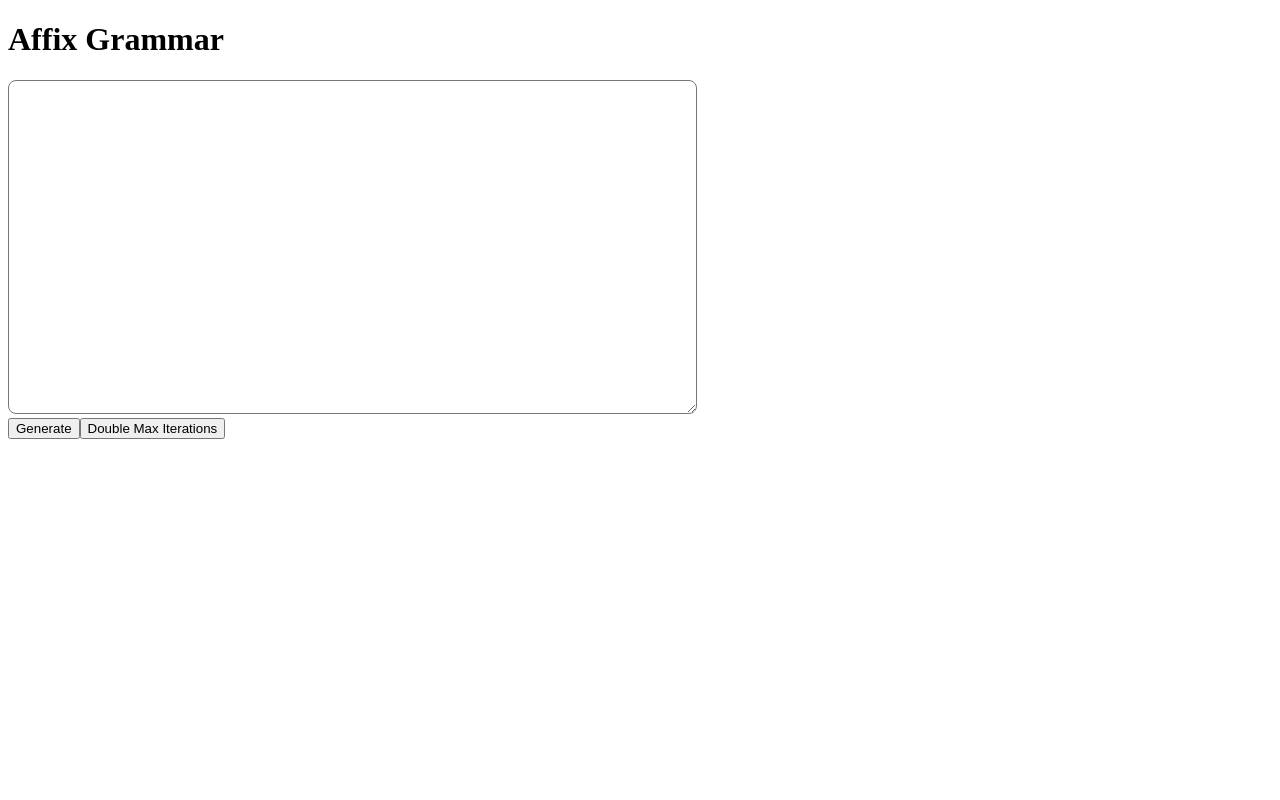
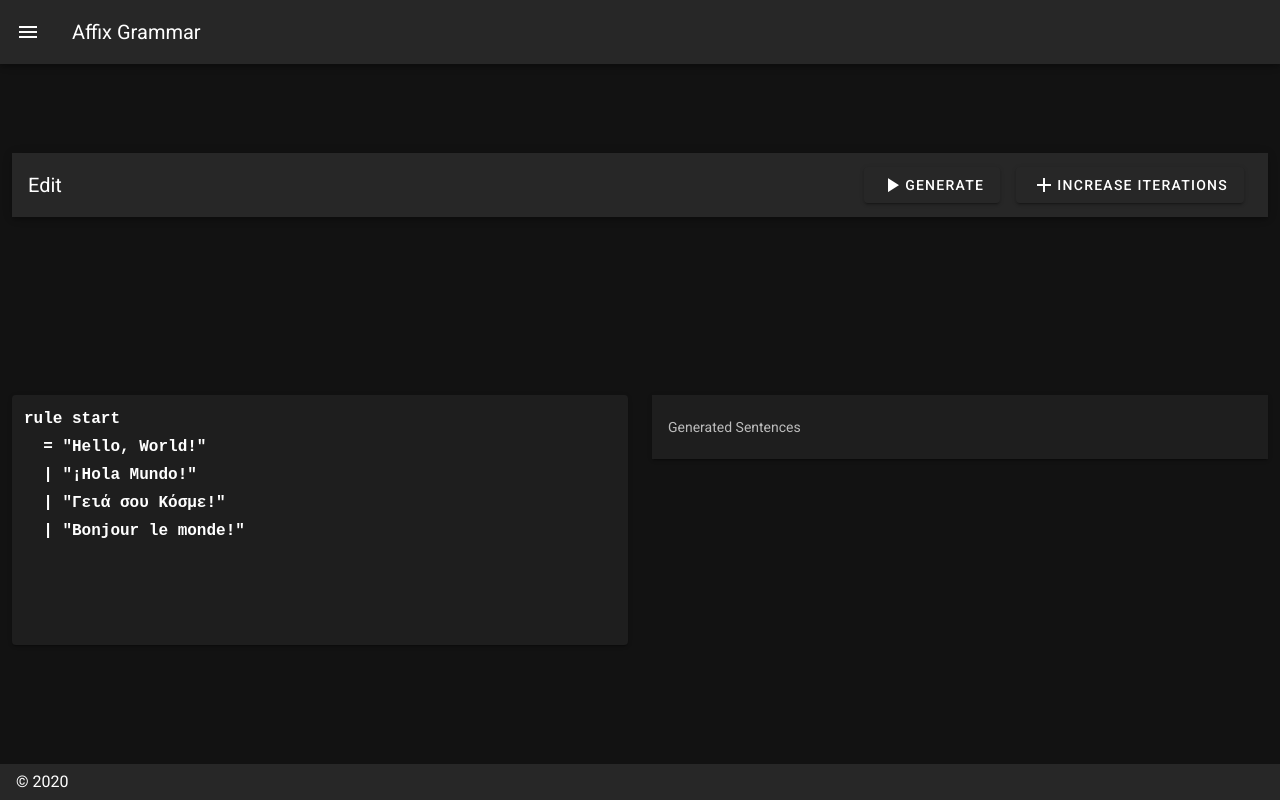
Before and after one commit to eignnx/affix-grammar-frontend, a Vue app: page / in a window 1280 px wide. Built offline with nearby package versions, Linux system fonts and the light colour scheme.

Commit message:
add vuetify

```diff
--- a/public/index.html
+++ b/public/index.html
@@ -6,6 +6,8 @@
     <meta name="viewport" content="width=device-width,initial-scale=1.0">
     <link rel="icon" href="<%= BASE_URL %>favicon.ico">
     <title><%= htmlWebpackPlugin.options.title %></title>
+    <link rel="stylesheet" href="https://fonts.googleapis.com/css?family=Roboto:100,300,400,500,700,900">
+    <link rel="stylesheet" href="https://cdn.jsdelivr.net/npm/@mdi/font@latest/css/materialdesignicons.min.css">
   </head>
   <body>
     <noscript>
--- a/src/App.vue
+++ b/src/App.vue
@@ -1,19 +1,146 @@
 <template>
-  <div id="container">
-    <Index />
-  </div>
+  <v-app id="affix-grammar-app">
+    <v-navigation-drawer v-model="drawer" app clipped>
+      <v-list dense>
+        <v-list-item link>
+          <v-list-item-action>
+            <v-icon>mdi-view-dashboard</v-icon>
+          </v-list-item-action>
+          <v-list-item-content>
+            <v-list-item-title>Dashboard</v-list-item-title>
+          </v-list-item-content>
+        </v-list-item>
+        <v-list-item link>
+          <v-list-item-action>
+            <v-icon>mdi-settings</v-icon>
+          </v-list-item-action>
+          <v-list-item-content>
+            <v-list-item-title>Settings</v-list-item-title>
+          </v-list-item-content>
+        </v-list-item>
+      </v-list>
+    </v-navigation-drawer>
+
+    <v-app-bar app clipped-left>
+      <v-app-bar-nav-icon @click.stop="drawer = !drawer" />
+      <v-toolbar-title>Affix Grammar</v-toolbar-title>
+    </v-app-bar>
+
+    <v-content>
+      <v-container class="fill-height" fluid>
+        <v-row>
+          <v-col>
+            <v-toolbar>
+              <v-toolbar-title>Edit</v-toolbar-title>
+              <v-spacer></v-spacer>
+
+              <v-btn class="mx-2" @click="generate" :disabled="noMoreSentences">
+                <v-icon>mdi-play</v-icon>
+                Generate
+              </v-btn>
+
+              <v-btn class="mx-2" @click="doubleMaxIters">
+                <v-icon>mdi-plus</v-icon>
+                Increase Iterations
+              </v-btn>
+            </v-toolbar>
+          </v-col>
+        </v-row>
+        <v-row>
+          <v-col>
+            <Editor v-model="src" />
+          </v-col>
+          <v-col>
+            <v-card class="mx-auto" tile>
+              <v-list>
+                <v-subheader>Generated Sentences</v-subheader>
+                <v-list-item-group>
+                  <template
+                    v-for="(sentence, index) in sentences.slice().reverse()"
+                  >
+                    <v-list-item :key="sentence">
+                      <template>
+                        <v-list-item-content>
+                          <v-list-item-title v-text="sentence" />
+                        </v-list-item-content>
+                        <v-list-item-action>
+                          <v-list-item-action-text
+                            v-text="sentences.length - index"
+                          />
+                        </v-list-item-action>
+                      </template>
+                    </v-list-item>
+
+                    <v-divider
+                      v-if="index + 1 < sentences.length"
+                      :key="index"
+                    ></v-divider>
+                  </template>
+                </v-list-item-group>
+              </v-list>
+            </v-card>
+          </v-col>
+        </v-row>
+      </v-container>
+    </v-content>
+
+    <v-footer app>
+      <span>&copy; 2020</span>
+    </v-footer>
+  </v-app>
 </template>
 
 <script>
-import Index from "./components/Index.vue";
+import Editor from "./components/Editor.vue";
+let ParserContext = null;
+import("affix-grammar-js").then(module => {
+  ParserContext = module.ParserContext;
+});
 
 export default {
   name: "App",
-  components: {
-    Index
-  }
+
+  async created() {
+    this.$vuetify.theme.dark = true;
+  },
+
+  data: () => ({
+    drawer: false,
+    src: `
+rule start
+  = "Hello, World!"
+  | "¡Hola Mundo!"
+  | "Γειά σου Κόσμε!"
+  | "Bonjour le monde!"
+    `.trim(),
+    sentences: [],
+    ctx: null,
+    noMoreSentences: false
+  }),
+
+  methods: {
+    generate() {
+      if (this.ctx === null) {
+        this.ctx = new ParserContext(this.src);
+      }
+      try {
+        const sentence = this.ctx.generate();
+        this.sentences.push(sentence);
+      } catch (e) {
+        if (e == "Max iterations execeeded.") {
+          this.noMoreSentences = true;
+        } else {
+          throw e;
+        }
+      }
+    },
+
+    doubleMaxIters() {
+      this.ctx.set_max_trials(10000); // TODO: actually impl
+      this.noMoreSentences = false;
+    }
+  },
+
+  components: { Editor }
 };
 </script>
-
-<style>
-</style>
--- /dev/null
+++ b/src/components/Editor.vue
@@ -0,0 +1,41 @@
+<template>
+  <v-textarea
+    solo
+    v-model="src"
+    name="source-text"
+    id="src-txt"
+    rows="10"
+    no-resize
+    auto-grow
+    placeholder="Your grammar goes here..."
+  ></v-textarea>
+</template>
+
+<script>
+const computedEmitter = {
+  get() {
+    return this.value;
+  },
+  set(newValue) {
+    this.$emit("input", newValue);
+  }
+};
+
+export default {
+  name: "Editor",
+  props: {
+    value: String
+  },
+
+  computed: {
+    src: computedEmitter
+  }
+};
+</script>
+
+<style>
+#src-txt {
+  font-family: monospace;
+  font-weight: bolder;
+}
+</style>
--- a/src/components/Index.vue
+++ /dev/null
@@ -1,68 +0,0 @@
-<template>
-  <main>
-    <h1>Affix Grammar</h1>
-    <textarea
-      v-model="src"
-      name="source text"
-      id="src-txt"
-      cols="80"
-      rows="20"
-    ></textarea>
-    <section>
-      <button @click="generate" :disabled="noMoreSentences">Generate</button>
-      <button @click="doubleMaxIters">Double Max Iterations</button>
-    </section>
-    <section>
-      <p v-for="(sentence, idx) in sentences" :key="idx">{{ sentence }}</p>
-    </section>
-  </main>
-</template>
-
-<script>
-let ParserContext = null;
-
-export default {
-  data: () => ({
-    src: "",
-    sentences: [],
-    ctx: null,
-    noMoreSentences: false
-  }),
-
-  async created() {
-    const module = await import("affix-grammar-js");
-    ParserContext = module.ParserContext;
-  },
-
-  methods: {
-    generate() {
-      if (this.ctx === null) {
-        this.ctx = new ParserContext(this.src);
-      }
-      try {
-        const sentence = this.ctx.generate();
-        this.sentences.push(sentence);
-      } catch (e) {
-        if (e == "Max iterations execeeded.") {
-          this.noMoreSentences = true;
-        } else {
-          throw e;
-        }
-      }
-    },
-
-    doubleMaxIters() {
-      this.ctx.set_max_trials(10000); // TODO: actually impl
-      this.noMoreSentences = false;
-    }
-  }
-};
-</script>
-
-<style>
-#src-txt {
-  padding: 2ch;
-  border-radius: 0.5rem;
-  font-weight: bolder;
-}
-</style>
--- a/src/main.js
+++ b/src/main.js
@@ -1,8 +1,10 @@
 import Vue from 'vue'
 import App from './App.vue'
+import vuetify from './plugins/vuetify';
 
 Vue.config.productionTip = false
 
 new Vue({
-  render: h => h(App),
+  vuetify,
+  render: h => h(App)
 }).$mount('#app')
--- /dev/null
+++ b/src/plugins/vuetify.js
@@ -0,0 +1,7 @@
+import Vue from 'vue';
+import Vuetify from 'vuetify/lib';
+
+Vue.use(Vuetify);
+
+export default new Vuetify({
+});
--- /dev/null
+++ b/vue.config.js
@@ -0,0 +1,5 @@
+module.exports = {
+  "transpileDependencies": [
+    "vuetify"
+  ]
+}
```
Also changed, not shown: package.json (+7 -2 lines), src/assets/logo.svg (added), 1 other file (tests, documents, lock files or other folders).
